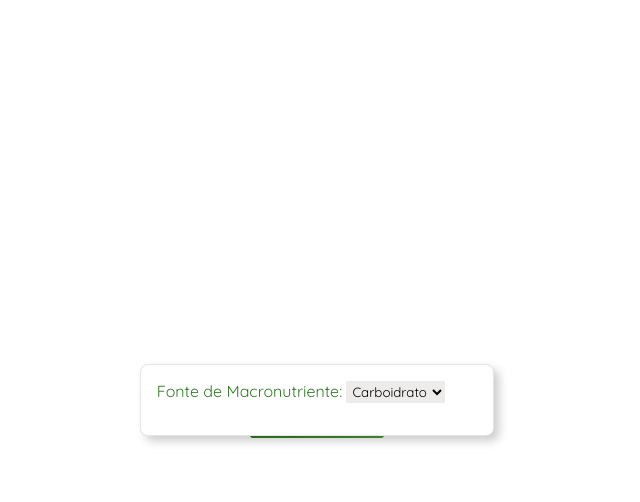
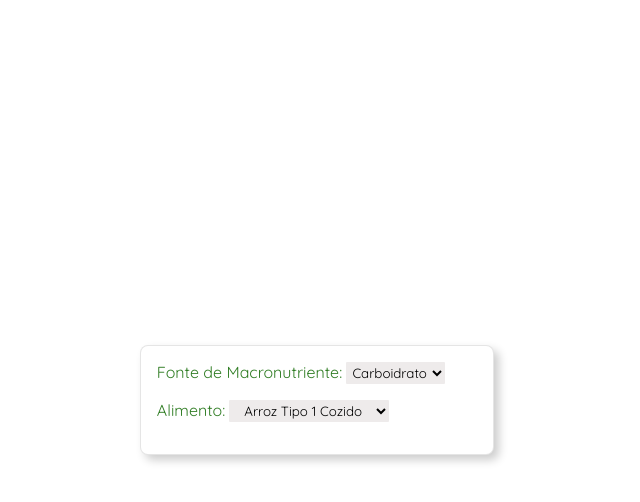
Before and after one commit to xyzdeivid/puvs, a React (Create React App) app: page /dietpage in a window 1280 px wide. Both pictures are taken after a click on the button "Adicionar Alimento". Shown: the top 502 px of the page, without its empty margins (323-963 px from the left). Built offline with nearby package versions, Linux system fonts and the light colour scheme.

Commit message:
FoodForm.tsx - creation of FoodOptionsInput.tsx

```diff
--- a/src/components/DietPage/FoodForm.tsx
+++ b/src/components/DietPage/FoodForm.tsx
@@ -4,6 +4,7 @@ import FormStyle from 'components/common/FormStyle'
 import NutrientSourcesInput from './FoodFormComponents/NutrientSourcesInput'
 
 import { formcontainerStyle } from 'styles'
+import FoodOptionsInput from './FoodFormComponents/FoodOptionsInput'
 
 export default function FoodForm() {
 
@@ -16,6 +17,9 @@ export default function FoodForm() {
                     <NutrientSourcesInput
                         setNutrientSource={setNutrientSource}
                     />
+                    <FoodOptionsInput
+                        nutrientSource={nutrientSource}
+                    />
                 </form>
             </FormStyle>
         </div>
--- /dev/null
+++ b/src/components/DietPage/FoodFormComponents/FoodOptionsInput.tsx
@@ -0,0 +1,26 @@
+import InputContainer from 'components/common/InputContainer'
+import Label from 'components/common/Label'
+import foods from 'foods'
+
+import { selectStyle } from 'styles'
+
+interface FoodOptionsInputProps {
+    nutrientSource: number
+}
+
+export default function FoodOptionsInput({ nutrientSource }: FoodOptionsInputProps) {
+
+    return (
+        <InputContainer>
+            <Label name='Alimento' />
+            <select style={selectStyle}>
+                {foods[nutrientSource].map(food => {
+                    return (
+                        <option>{food.name}</option>
+                    )
+                })}
+            </select>
+        </InputContainer>
+    )
+
+}
```
